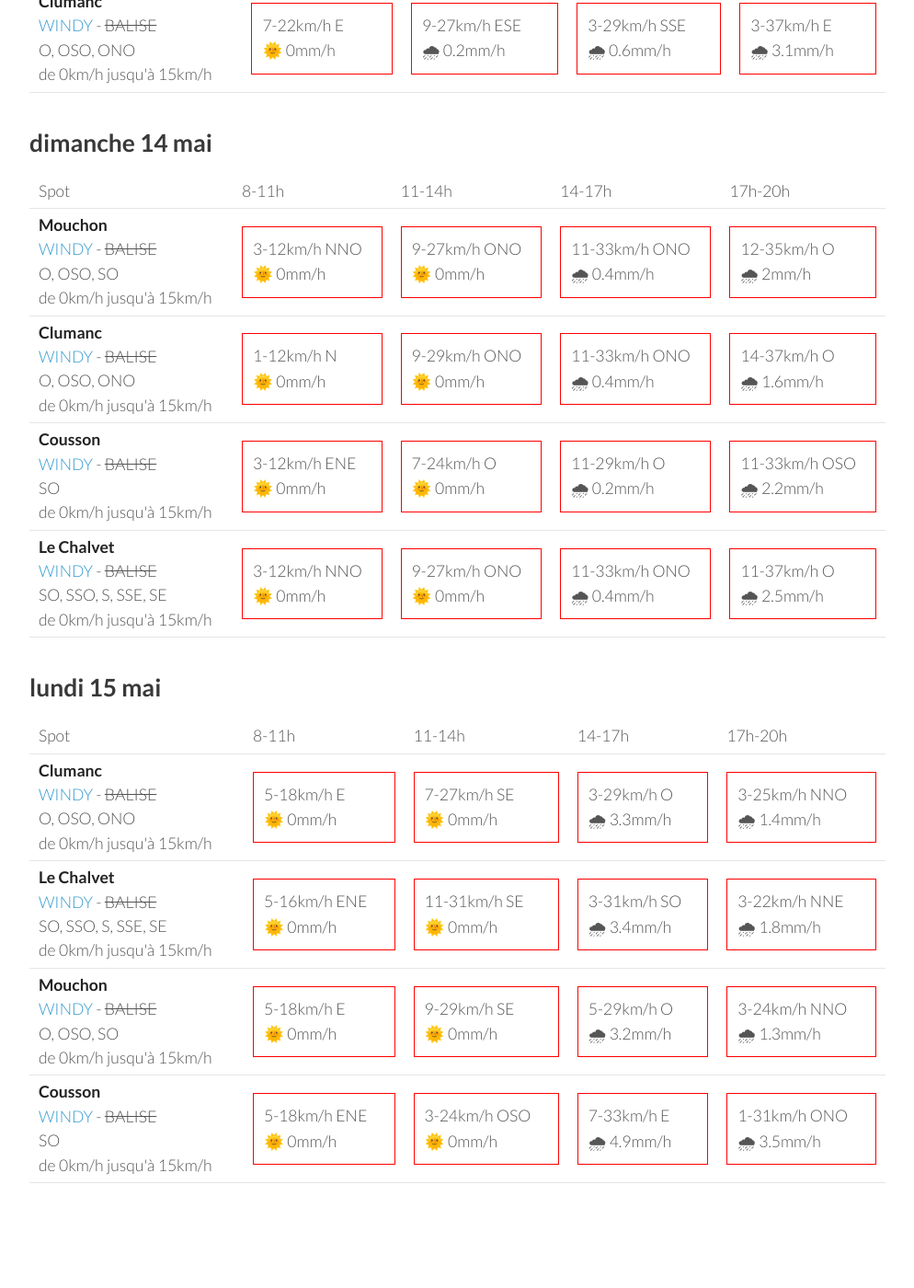
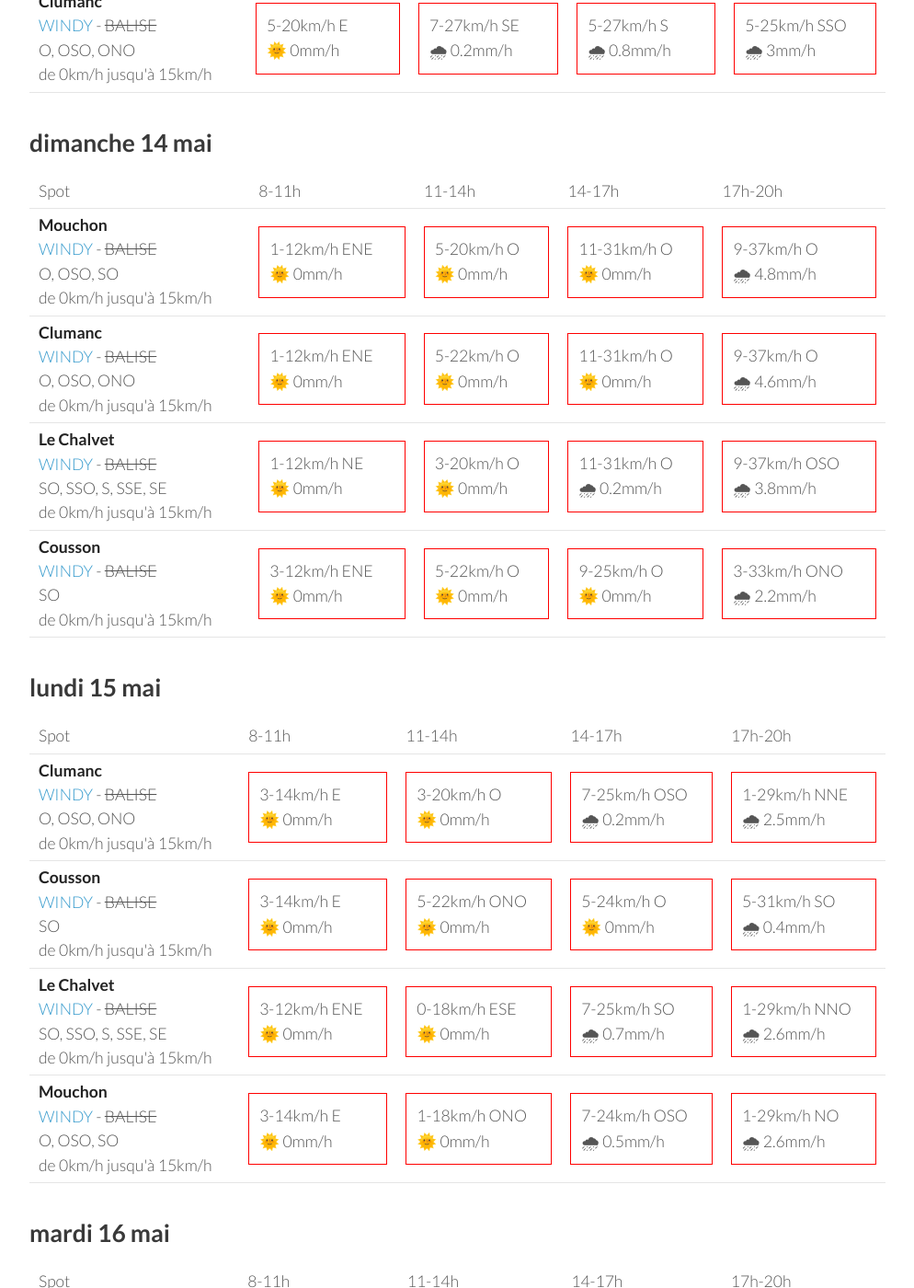
Before and after one commit to parapente-dans-le-nord/parapente-dans-le-nord.github.io, a Jekyll site: the page built from saint_andre.markdown, in a window 1280 px wide and 1400 px high, scrolled down 1918 px. Shown: the whole window at 92% size, without its empty margins (26-1020 px from the left). Built offline with Jekyll 4.4.1, drawn with Linux system fonts in a browser that asks for light colours; some of the changed text lies outside the part shown.

Commit message:
update index.markdown

```diff
--- a/saint_andre.markdown
+++ b/saint_andre.markdown
@@ -136,40 +136,40 @@ page mise à jour le jeudi 11 mai 06:36
 <tr>
         <td><strong>Cousson</strong><br><a href="https://windy.com/44.054/6.240?43.940,6.241,10,m:eSAaglz">WINDY</a> - <span class="no-balise"> BALISE </span><br> <span class="vent-favorable">SO</span><br><span class="force-vent">de 0km/h jusqu'à 15km/h</span> </td>
 
-            <td><div class="not-flyable"><p>5-18km/h ENE</p><p>🌞 0mm/h</p></div></td>
+            <td><div class="not-flyable"><p>5-18km/h E</p><p>🌞 0mm/h</p></div></td>
             <td><div class="not-flyable"><p>5-20km/h SSE</p><p>🌧 0.2mm/h</p></div></td>
-            <td><div class="not-flyable"><p>5-24km/h OSO</p><p>🌧 0.4mm/h</p></div></td>
-            <td><div class="not-flyable"><p>3-31km/h NE</p><p>🌧 3.7mm/h</p></div></td>
+            <td><div class="not-flyable"><p>7-25km/h SO</p><p>🌧 0.3mm/h</p></div></td>
+            <td><div class="not-flyable"><p>12-35km/h S</p><p>🌧 4.5mm/h</p></div></td>
 
 
     </tr>
 <tr>
         <td><strong>Le Chalvet</strong><br><a href="https://windy.com/43.979/6.480?43.866,6.480,10,m:eSsaglX">WINDY</a> - <span class="no-balise"> BALISE </span><br> <span class="vent-favorable">SO, SSO, S, SSE, SE</span><br><span class="force-vent">de 0km/h jusqu'à 15km/h</span> </td>
 
-            <td><div class="not-flyable"><p>5-20km/h E</p><p>🌞 0mm/h</p></div></td>
-            <td><div class="not-flyable"><p>11-31km/h ESE</p><p>🌧 0.2mm/h</p></div></td>
-            <td><div class="not-flyable"><p>7-31km/h SE</p><p>🌧 0.7mm/h</p></div></td>
-            <td><div class="not-flyable"><p>5-35km/h ESE</p><p>🌧 3mm/h</p></div></td>
+            <td><div class="not-flyable"><p>5-18km/h ENE</p><p>🌞 0mm/h</p></div></td>
+            <td><div class="not-flyable"><p>9-31km/h ESE</p><p>🌞 0mm/h</p></div></td>
+            <td><div class="not-flyable"><p>5-27km/h SE</p><p>🌧 0.7mm/h</p></div></td>
+            <td><div class="not-flyable"><p>3-24km/h SSE</p><p>🌧 3.4mm/h</p></div></td>
 
 
     </tr>
 <tr>
         <td><strong>Mouchon</strong><br><a href="https://windy.com/43.992/6.424?43.878,6.425,10,m:eSuaglR">WINDY</a> - <span class="no-balise"> BALISE </span><br> <span class="vent-favorable">O, OSO, SO</span><br><span class="force-vent">de 0km/h jusqu'à 15km/h</span> </td>
 
-            <td><div class="not-flyable"><p>7-20km/h E</p><p>🌞 0mm/h</p></div></td>
+            <td><div class="not-flyable"><p>5-18km/h E</p><p>🌞 0mm/h</p></div></td>
             <td><div class="not-flyable"><p>9-29km/h ESE</p><p>🌧 0.2mm/h</p></div></td>
-            <td><div class="not-flyable"><p>5-29km/h SE</p><p>🌧 0.6mm/h</p></div></td>
-            <td><div class="not-flyable"><p>3-37km/h ESE</p><p>🌧 3mm/h</p></div></td>
+            <td><div class="not-flyable"><p>5-27km/h SSE</p><p>🌧 0.8mm/h</p></div></td>
+            <td><div class="not-flyable"><p>5-25km/h S</p><p>🌧 3.3mm/h</p></div></td>
 
 
     </tr>
 <tr>
         <td><strong>Clumanc</strong><br><a href="https://windy.com/44.027/6.402?43.914,6.403,10,m:eSxaglP">WINDY</a> - <span class="no-balise"> BALISE </span><br> <span class="vent-favorable">O, OSO, ONO</span><br><span class="force-vent">de 0km/h jusqu'à 15km/h</span> </td>
 
-            <td><div class="not-flyable"><p>7-22km/h E</p><p>🌞 0mm/h</p></div></td>
-            <td><div class="not-flyable"><p>9-27km/h ESE</p><p>🌧 0.2mm/h</p></div></td>
-            <td><div class="not-flyable"><p>3-29km/h SSE</p><p>🌧 0.6mm/h</p></div></td>
-            <td><div class="not-flyable"><p>3-37km/h E</p><p>🌧 3.1mm/h</p></div></td>
+            <td><div class="not-flyable"><p>5-20km/h E</p><p>🌞 0mm/h</p></div></td>
+            <td><div class="not-flyable"><p>7-27km/h SE</p><p>🌧 0.2mm/h</p></div></td>
+            <td><div class="not-flyable"><p>5-27km/h S</p><p>🌧 0.8mm/h</p></div></td>
+            <td><div class="not-flyable"><p>5-25km/h SSO</p><p>🌧 3mm/h</p></div></td>
 
 
     </tr>
@@ -192,20 +192,30 @@ page mise à jour le jeudi 11 mai 06:36
 <tr>
         <td><strong>Mouchon</strong><br><a href="https://windy.com/43.992/6.424?43.878,6.425,10,m:eSuaglR">WINDY</a> - <span class="no-balise"> BALISE </span><br> <span class="vent-favorable">O, OSO, SO</span><br><span class="force-vent">de 0km/h jusqu'à 15km/h</span> </td>
 
-            <td><div class="not-flyable"><p>3-12km/h NNO</p><p>🌞 0mm/h</p></div></td>
-            <td><div class="not-flyable"><p>9-27km/h ONO</p><p>🌞 0mm/h</p></div></td>
-            <td><div class="not-flyable"><p>11-33km/h ONO</p><p>🌧 0.4mm/h</p></div></td>
-            <td><div class="not-flyable"><p>12-35km/h O</p><p>🌧 2mm/h</p></div></td>
+            <td><div class="not-flyable"><p>1-12km/h ENE</p><p>🌞 0mm/h</p></div></td>
+            <td><div class="not-flyable"><p>5-20km/h O</p><p>🌞 0mm/h</p></div></td>
+            <td><div class="not-flyable"><p>11-31km/h O</p><p>🌞 0mm/h</p></div></td>
+            <td><div class="not-flyable"><p>9-37km/h O</p><p>🌧 4.8mm/h</p></div></td>
 
 
     </tr>
 <tr>
         <td><strong>Clumanc</strong><br><a href="https://windy.com/44.027/6.402?43.914,6.403,10,m:eSxaglP">WINDY</a> - <span class="no-balise"> BALISE </span><br> <span class="vent-favorable">O, OSO, ONO</span><br><span class="force-vent">de 0km/h jusqu'à 15km/h</span> </td>
 
-            <td><div class="not-flyable"><p>1-12km/h N</p><p>🌞 0mm/h</p></div></td>
-            <td><div class="not-flyable"><p>9-29km/h ONO</p><p>🌞 0mm/h</p></div></td>
-            <td><div class="not-flyable"><p>11-33km/h ONO</p><p>🌧 0.4mm/h</p></div></td>
-            <td><div class="not-flyable"><p>14-37km/h O</p><p>🌧 1.6mm/h</p></div></td>
+            <td><div class="not-flyable"><p>1-12km/h ENE</p><p>🌞 0mm/h</p></div></td>
+            <td><div class="not-flyable"><p>5-22km/h O</p><p>🌞 0mm/h</p></div></td>
+            <td><div class="not-flyable"><p>11-31km/h O</p><p>🌞 0mm/h</p></div></td>
+            <td><div class="not-flyable"><p>9-37km/h O</p><p>🌧 4.6mm/h</p></div></td>
+
+
+    </tr>
+<tr>
+        <td><strong>Le Chalvet</strong><br><a href="https://windy.com/43.979/6.480?43.866,6.480,10,m:eSsaglX">WINDY</a> - <span class="no-balise"> BALISE </span><br> <span class="vent-favorable">SO, SSO, S, SSE, SE</span><br><span class="force-vent">de 0km/h jusqu'à 15km/h</span> </td>
+
+            <td><div class="not-flyable"><p>1-12km/h NE</p><p>🌞 0mm/h</p></div></td>
+            <td><div class="not-flyable"><p>3-20km/h O</p><p>🌞 0mm/h</p></div></td>
+            <td><div class="not-flyable"><p>11-31km/h O</p><p>🌧 0.2mm/h</p></div></td>
+            <td><div class="not-flyable"><p>9-37km/h OSO</p><p>🌧 3.8mm/h</p></div></td>
 
 
     </tr>
@@ -213,19 +223,9 @@ page mise à jour le jeudi 11 mai 06:36
         <td><strong>Cousson</strong><br><a href="https://windy.com/44.054/6.240?43.940,6.241,10,m:eSAaglz">WINDY</a> - <span class="no-balise"> BALISE </span><br> <span class="vent-favorable">SO</span><br><span class="force-vent">de 0km/h jusqu'à 15km/h</span> </td>
 
             <td><div class="not-flyable"><p>3-12km/h ENE</p><p>🌞 0mm/h</p></div></td>
-            <td><div class="not-flyable"><p>7-24km/h O</p><p>🌞 0mm/h</p></div></td>
-            <td><div class="not-flyable"><p>11-29km/h O</p><p>🌧 0.2mm/h</p></div></td>
-            <td><div class="not-flyable"><p>11-33km/h OSO</p><p>🌧 2.2mm/h</p></div></td>
-
-
-    </tr>
-<tr>
-        <td><strong>Le Chalvet</strong><br><a href="https://windy.com/43.979/6.480?43.866,6.480,10,m:eSsaglX">WINDY</a> - <span class="no-balise"> BALISE </span><br> <span class="vent-favorable">SO, SSO, S, SSE, SE</span><br><span class="force-vent">de 0km/h jusqu'à 15km/h</span> </td>
-
-            <td><div class="not-flyable"><p>3-12km/h NNO</p><p>🌞 0mm/h</p></div></td>
-            <td><div class="not-flyable"><p>9-27km/h ONO</p><p>🌞 0mm/h</p></div></td>
-            <td><div class="not-flyable"><p>11-33km/h ONO</p><p>🌧 0.4mm/h</p></div></td>
-            <td><div class="not-flyable"><p>11-37km/h O</p><p>🌧 2.5mm/h</p></div></td>
+            <td><div class="not-flyable"><p>5-22km/h O</p><p>🌞 0mm/h</p></div></td>
+            <td><div class="not-flyable"><p>9-25km/h O</p><p>🌞 0mm/h</p></div></td>
+            <td><div class="not-flyable"><p>3-33km/h ONO</p><p>🌧 2.2mm/h</p></div></td>
 
 
     </tr>
@@ -248,40 +248,40 @@ page mise à jour le jeudi 11 mai 06:36
 <tr>
         <td><strong>Clumanc</strong><br><a href="https://windy.com/44.027/6.402?43.914,6.403,10,m:eSxaglP">WINDY</a> - <span class="no-balise"> BALISE </span><br> <span class="vent-favorable">O, OSO, ONO</span><br><span class="force-vent">de 0km/h jusqu'à 15km/h</span> </td>
 
-            <td><div class="not-flyable"><p>5-18km/h E</p><p>🌞 0mm/h</p></div></td>
-            <td><div class="not-flyable"><p>7-27km/h SE</p><p>🌞 0mm/h</p></div></td>
-            <td><div class="not-flyable"><p>3-29km/h O</p><p>🌧 3.3mm/h</p></div></td>
-            <td><div class="not-flyable"><p>3-25km/h NNO</p><p>🌧 1.4mm/h</p></div></td>
+            <td><div class="not-flyable"><p>3-14km/h E</p><p>🌞 0mm/h</p></div></td>
+            <td><div class="not-flyable"><p>3-20km/h O</p><p>🌞 0mm/h</p></div></td>
+            <td><div class="not-flyable"><p>7-25km/h OSO</p><p>🌧 0.2mm/h</p></div></td>
+            <td><div class="not-flyable"><p>1-29km/h NNE</p><p>🌧 2.5mm/h</p></div></td>
+
+
+    </tr>
+<tr>
+        <td><strong>Cousson</strong><br><a href="https://windy.com/44.054/6.240?43.940,6.241,10,m:eSAaglz">WINDY</a> - <span class="no-balise"> BALISE </span><br> <span class="vent-favorable">SO</span><br><span class="force-vent">de 0km/h jusqu'à 15km/h</span> </td>
+
+            <td><div class="not-flyable"><p>3-14km/h E</p><p>🌞 0mm/h</p></div></td>
+            <td><div class="not-flyable"><p>5-22km/h ONO</p><p>🌞 0mm/h</p></div></td>
+            <td><div class="not-flyable"><p>5-24km/h O</p><p>🌞 0mm/h</p></div></td>
+            <td><div class="not-flyable"><p>5-31km/h SO</p><p>🌧 0.4mm/h</p></div></td>
 
 
     </tr>
 <tr>
         <td><strong>Le Chalvet</strong><br><a href="https://windy.com/43.979/6.480?43.866,6.480,10,m:eSsaglX">WINDY</a> - <span class="no-balise"> BALISE </span><br> <span class="vent-favorable">SO, SSO, S, SSE, SE</span><br><span class="force-vent">de 0km/h jusqu'à 15km/h</span> </td>
 
-            <td><div class="not-flyable"><p>5-16km/h ENE</p><p>🌞 0mm/h</p></div></td>
-            <td><div class="not-flyable"><p>11-31km/h SE</p><p>🌞 0mm/h</p></div></td>
-            <td><div class="not-flyable"><p>3-31km/h SO</p><p>🌧 3.4mm/h</p></div></td>
-            <td><div class="not-flyable"><p>3-22km/h NNE</p><p>🌧 1.8mm/h</p></div></td>
+            <td><div class="not-flyable"><p>3-12km/h ENE</p><p>🌞 0mm/h</p></div></td>
+            <td><div class="not-flyable"><p>0-18km/h ESE</p><p>🌞 0mm/h</p></div></td>
+            <td><div class="not-flyable"><p>7-25km/h SO</p><p>🌧 0.7mm/h</p></div></td>
+            <td><div class="not-flyable"><p>1-29km/h NNO</p><p>🌧 2.6mm/h</p></div></td>
 
 
     </tr>
 <tr>
         <td><strong>Mouchon</strong><br><a href="https://windy.com/43.992/6.424?43.878,6.425,10,m:eSuaglR">WINDY</a> - <span class="no-balise"> BALISE </span><br> <span class="vent-favorable">O, OSO, SO</span><br><span class="force-vent">de 0km/h jusqu'à 15km/h</span> </td>
 
-            <td><div class="not-flyable"><p>5-18km/h E</p><p>🌞 0mm/h</p></div></td>
-            <td><div class="not-flyable"><p>9-29km/h SE</p><p>🌞 0mm/h</p></div></td>
-            <td><div class="not-flyable"><p>5-29km/h O</p><p>🌧 3.2mm/h</p></div></td>
-            <td><div class="not-flyable"><p>3-24km/h NNO</p><p>🌧 1.3mm/h</p></div></td>
-
-
-    </tr>
-<tr>
-        <td><strong>Cousson</strong><br><a href="https://windy.com/44.054/6.240?43.940,6.241,10,m:eSAaglz">WINDY</a> - <span class="no-balise"> BALISE </span><br> <span class="vent-favorable">SO</span><br><span class="force-vent">de 0km/h jusqu'à 15km/h</span> </td>
-
-            <td><div class="not-flyable"><p>5-18km/h ENE</p><p>🌞 0mm/h</p></div></td>
-            <td><div class="not-flyable"><p>3-24km/h OSO</p><p>🌞 0mm/h</p></div></td>
-            <td><div class="not-flyable"><p>7-33km/h E</p><p>🌧 4.9mm/h</p></div></td>
-            <td><div class="not-flyable"><p>1-31km/h ONO</p><p>🌧 3.5mm/h</p></div></td>
+            <td><div class="not-flyable"><p>3-14km/h E</p><p>🌞 0mm/h</p></div></td>
+            <td><div class="not-flyable"><p>1-18km/h ONO</p><p>🌞 0mm/h</p></div></td>
+            <td><div class="not-flyable"><p>7-24km/h OSO</p><p>🌧 0.5mm/h</p></div></td>
+            <td><div class="not-flyable"><p>1-29km/h NO</p><p>🌧 2.6mm/h</p></div></td>
 
 
     </tr>
@@ -289,3 +289,59 @@ page mise à jour le jeudi 11 mai 06:36
 </tbody>
 </table>
 {:/}
+## mardi 16 mai
+
+{::nomarkdown}
+<table>
+  <tbody>
+    <tr>
+      <td>Spot</td>
+      <td>8-11h</td>
+      <td>11-14h</td>
+      <td>14-17h</td>
+      <td>17h-20h</td>
+    </tr>
+<tr>
+        <td><strong>Clumanc</strong><br><a href="https://windy.com/44.027/6.402?43.914,6.403,10,m:eSxaglP">WINDY</a> - <span class="no-balise"> BALISE </span><br> <span class="vent-favorable">O, OSO, ONO</span><br><span class="force-vent">de 0km/h jusqu'à 15km/h</span> </td>
+
+            <td><div class="not-flyable"><p>5-16km/h NE</p><p>🌞 0mm/h</p></div></td>
+            <td><div class="not-flyable"><p>3-20km/h ONO</p><p>🌞 0mm/h</p></div></td>
+            <td><div class="not-flyable"><p>9-31km/h NNE</p><p>🌧 4.6mm/h</p></div></td>
+            <td><div class="not-flyable"><p>7-29km/h ONO</p><p>🌧 1.4mm/h</p></div></td>
+
+
+    </tr>
+<tr>
+        <td><strong>Mouchon</strong><br><a href="https://windy.com/43.992/6.424?43.878,6.425,10,m:eSuaglR">WINDY</a> - <span class="no-balise"> BALISE </span><br> <span class="vent-favorable">O, OSO, SO</span><br><span class="force-vent">de 0km/h jusqu'à 15km/h</span> </td>
+
+            <td><div class="not-flyable"><p>5-16km/h NNE</p><p>🌞 0mm/h</p></div></td>
+            <td><div class="not-flyable"><p>3-18km/h ONO</p><p>🌞 0mm/h</p></div></td>
+            <td><div class="not-flyable"><p>9-31km/h N</p><p>🌧 3.8mm/h</p></div></td>
+            <td><div class="not-flyable"><p>7-31km/h NO</p><p>🌧 1.8mm/h</p></div></td>
+
+
+    </tr>
+<tr>
+        <td><strong>Cousson</strong><br><a href="https://windy.com/44.054/6.240?43.940,6.241,10,m:eSAaglz">WINDY</a> - <span class="no-balise"> BALISE </span><br> <span class="vent-favorable">SO</span><br><span class="force-vent">de 0km/h jusqu'à 15km/h</span> </td>
+
+            <td><div class="not-flyable"><p>3-14km/h NE</p><p>🌞 0mm/h</p></div></td>
+            <td><div class="not-flyable"><p>7-24km/h ONO</p><p>🌞 0mm/h</p></div></td>
+            <td><div class="not-flyable"><p>7-29km/h NNE</p><p>🌧 2.2mm/h</p></div></td>
+            <td><div class="not-flyable"><p>7-33km/h NO</p><p>🌧 2.9mm/h</p></div></td>
+
+
+    </tr>
+<tr>
+        <td><strong>Le Chalvet</strong><br><a href="https://windy.com/43.979/6.480?43.866,6.480,10,m:eSsaglX">WINDY</a> - <span class="no-balise"> BALISE </span><br> <span class="vent-favorable">SO, SSO, S, SSE, SE</span><br><span class="force-vent">de 0km/h jusqu'à 15km/h</span> </td>
+
+            <td><div class="not-flyable"><p>5-16km/h N</p><p>🌞 0mm/h</p></div></td>
+            <td><div class="not-flyable"><p>1-18km/h ONO</p><p>🌞 0mm/h</p></div></td>
+            <td><div class="not-flyable"><p>9-29km/h N</p><p>🌧 2.3mm/h</p></div></td>
+            <td><div class="not-flyable"><p>5-31km/h NO</p><p>🌧 1.9mm/h</p></div></td>
+
+
+    </tr>
+
+</tbody>
+</table>
+{:/}
```
Also changed, not shown: other parts of saint_andre.markdown (+1 -1 lines).
